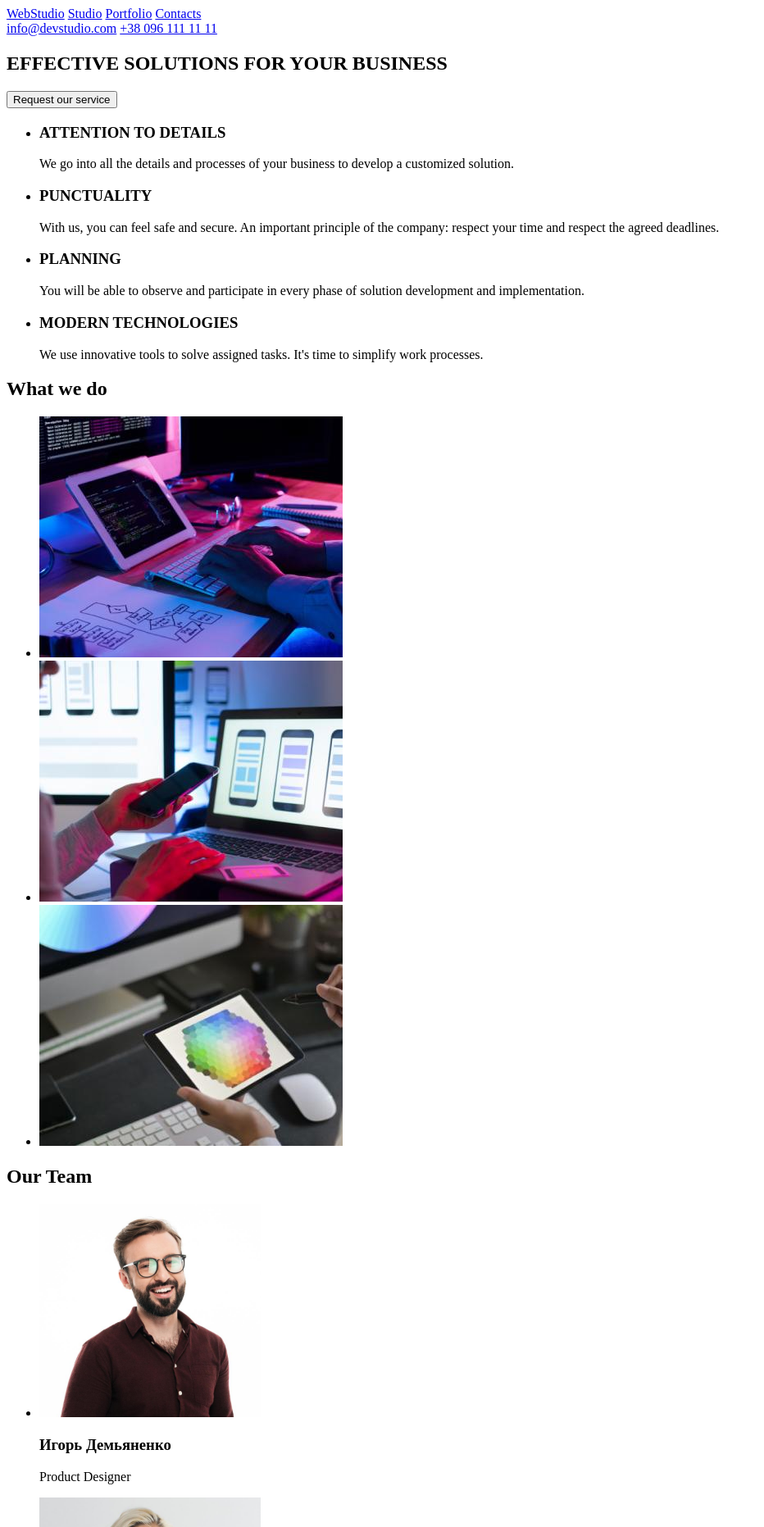
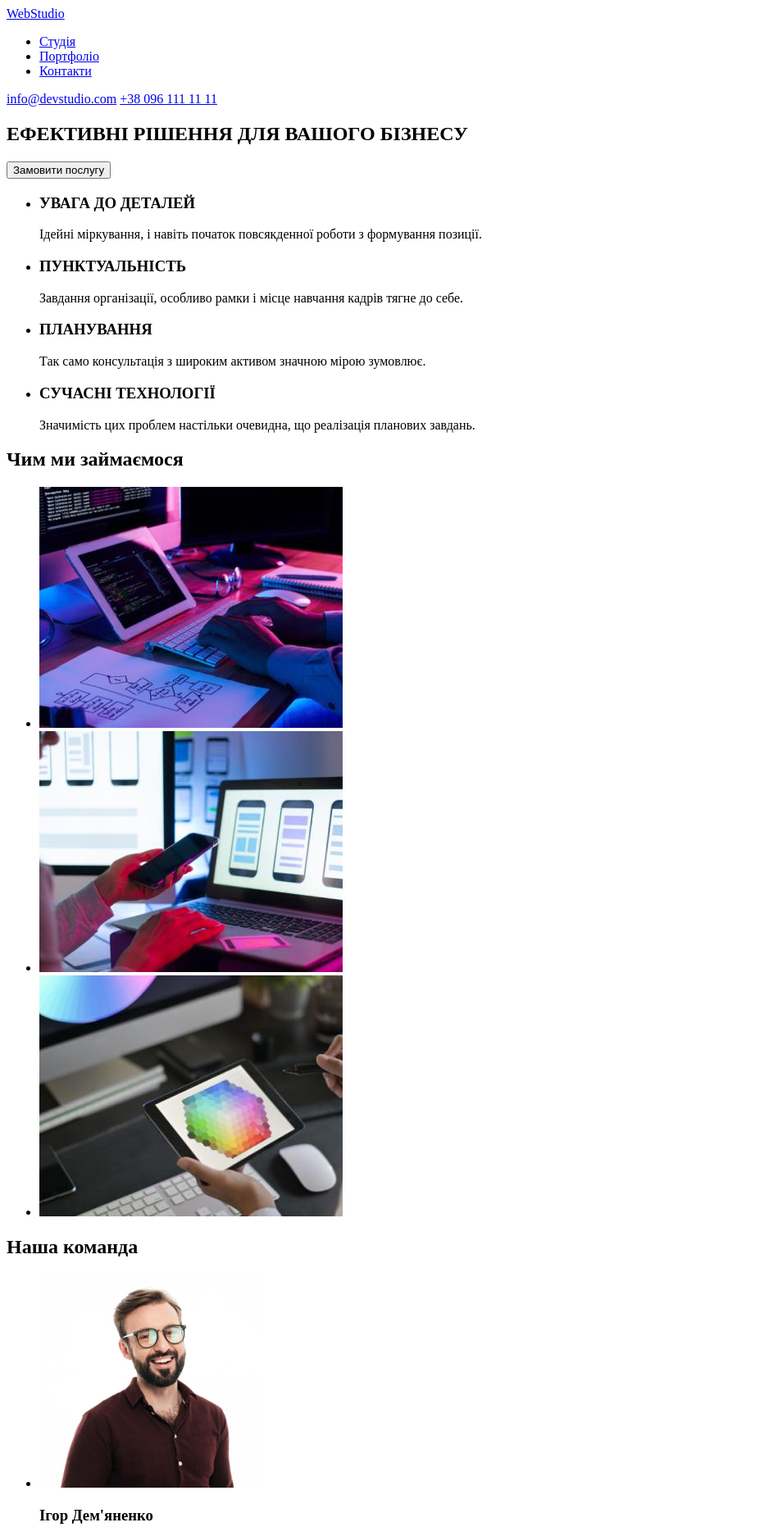
Before and after one commit to RubyLegend/goit-markup-hw-01, a plain HTML site: page index.html in a window 1280 px wide. Shown: the top 1863 px of the page at 82% size, without its empty margins (0-932 px from the left). Drawn offline with Linux system fonts and the light colour scheme.

Commit message:
Changed localization to uk, rewritten some parts to match locale

```diff
--- a/index.html
+++ b/index.html
@@ -1,74 +1,74 @@
 <!DOCTYPE html>
-<html lang="en">
+<html lang="uk">
   <head>
     <meta charset="utf-8" />
-    <title>Web Studio Homework Project</title>
+    <title>Web Studio (Version 2.1)</title>
   </head>
   <body>
     <header>
       <nav>
         <a href="index.html">WebStudio</a>
-        <a href="#">Studio</a>
-        <a href="#">Portfolio</a>
-        <a href="#">Contacts</a>
+        <ul>
+          <li>
+            <a href="index.html">Студія</a>
+          </li>
+          <li>
+            <a href="#">Портфоліо</a>
+          </li>
+          <li>
+            <a href="#">Контакти</a>
+          </li>
+        </ul>
       </nav>
       <a href="mailto:info@devstudio.com">info@devstudio.com</a>
       <a href="tel:+380961111111">+38 096 111 11 11</a>
     </header>
     <main>
       <section>
-        <h1>EFFECTIVE SOLUTIONS FOR YOUR BUSINESS</h1>
-        <button class="button" type="button">Request our service</button>
+        <h1>ЕФЕКТИВНІ РІШЕННЯ ДЛЯ ВАШОГО БІЗНЕСУ</h1>
+        <button class="button" type="button">Замовити послугу</button>
       </section>
       <!-- Key features of our work -->
-      <div>
+      <section>
+        <h2 hidden>Наші переваги</h2>
         <ul>
           <li>
-            <article>
-              <h3>ATTENTION TO DETAILS</h3>
+            <h3>УВАГА ДО ДЕТАЛЕЙ</h3>
             <p>
-                We go into all the details and processes of your business to
-                develop a customized solution.
+              Ідейні міркування, і навіть початок повсякденної роботи з
+              формування позиції.
             </p>
-            </article>
           </li>
           <li>
-            <article>
-              <h3>PUNCTUALITY</h3>
+            <h3>ПУНКТУАЛЬНІСТЬ</h3>
             <p>
-                With us, you can feel safe and secure. An important principle of
-                the company: respect your time and respect the agreed deadlines.
+              Завдання організації, особливо рамки і місце навчання кадрів тягне
+              до себе.
             </p>
-            </article>
           </li>
           <li>
-            <article>
-              <h3>PLANNING</h3>
+            <h3>ПЛАНУВАННЯ</h3>
             <p>
-                You will be able to observe and participate in every phase of
-                solution development and implementation.
+              Так само консультація з широким активом значною мірою зумовлює.
             </p>
-            </article>
           </li>
           <li>
-            <article>
-              <h3>MODERN TECHNOLOGIES</h3>
+            <h3>СУЧАСНІ ТЕХНОЛОГІЇ</h3>
             <p>
-                We use innovative tools to solve assigned tasks. It's time to
-                simplify work processes.
+              Значимість цих проблем настільки очевидна, що реалізація планових
+              завдань.
             </p>
-            </article>
           </li>
         </ul>
-      </div>
+      </section>
       <!-- "What we do" section -->
       <section>
-        <h2>What we do</h2>
+        <h2>Чим ми займаємося</h2>
         <ul>
           <li>
             <img
               src="images/imgcoding.jpg"
-              alt="Person coding some program"
+              alt="Людина пише код"
               width="370"
               height="294"
             />
@@ -76,7 +76,7 @@
           <li>
             <img
               src="images/imgmobileapp.jpg"
-              alt="Person creating something for mobile phone"
+              alt="Людина розробляє щось для мобільного телефону"
               width="370"
               height="294"
             />
@@ -84,7 +84,7 @@
           <li>
             <img
               src="images/imgcolorpallete.jpg"
-              alt="Person working with color pallete"
+              alt="Людина працює з кольоровою палітрою"
               width="370"
               height="294"
             />
@@ -93,47 +93,47 @@
       </section>
       <!-- "Our Team" section -->
       <section>
-        <h2>Our Team</h2>
+        <h2>Наша команда</h2>
         <!-- Developers blocks -->
         <ul>
           <li>
             <img
               src="images/imgdev1.jpg"
-              alt="Игорь Демьяненко"
+              alt="Ігор Дем'яненко"
               width="270"
               height="260"
             />
-            <h3 lang="ru">Игорь Демьяненко</h3>
+            <h3>Ігор Дем'яненко</h3>
             <p>Product Designer</p>
           </li>
           <li>
             <img
               src="images/imgdev2.jpg"
-              alt="Ольга Репина"
+              alt="Ольга Рєпіна"
               width="270"
               height="260"
             />
-            <h3 lang="ru">Ольга Репина</h3>
+            <h3>Ольга Репина</h3>
             <p>Frontend Developer</p>
           </li>
           <li>
             <img
               src="images/imgdev3.jpg"
-              alt="Николай Тарасов"
+              alt="Микола Тарасов"
               width="270"
               height="260"
             />
-            <h3 lang="ru">Николай Тарасов</h3>
+            <h3 lang="ru">Микола Тарасов</h3>
             <p>Marketing</p>
           </li>
           <li>
             <img
               src="images/imgdev4.jpg"
-              alt="Михаил Ермаков"
+              alt="Михайло Єрмаков"
               width="270"
               height="260"
             />
-            <h3 lang="ru">Михаил Ермаков</h3>
+            <h3 lang="ru">Михайло Єрмаков</h3>
             <p>UI Designer</p>
           </li>
         </ul>
@@ -141,10 +141,10 @@
     </main>
     <footer>
       <a href="index.html">WebStudio</a>
-      <address>695 Park Ave, New York, NY 10065, United States</address>
+      <address>м. Київ, пр-т Лесі Українки, 26</address>
       <a href="mailto:info@example.com">info@example.com</a>
       <br />
-      <a href="tel:+12127724150">+1 212-772-4150</a>
+      <a href="tel:+380961111111">+38 096 111 11 11</a>
     </footer>
   </body>
 </html>
```
Lines whose indentation alone changed are shown as unchanged.
